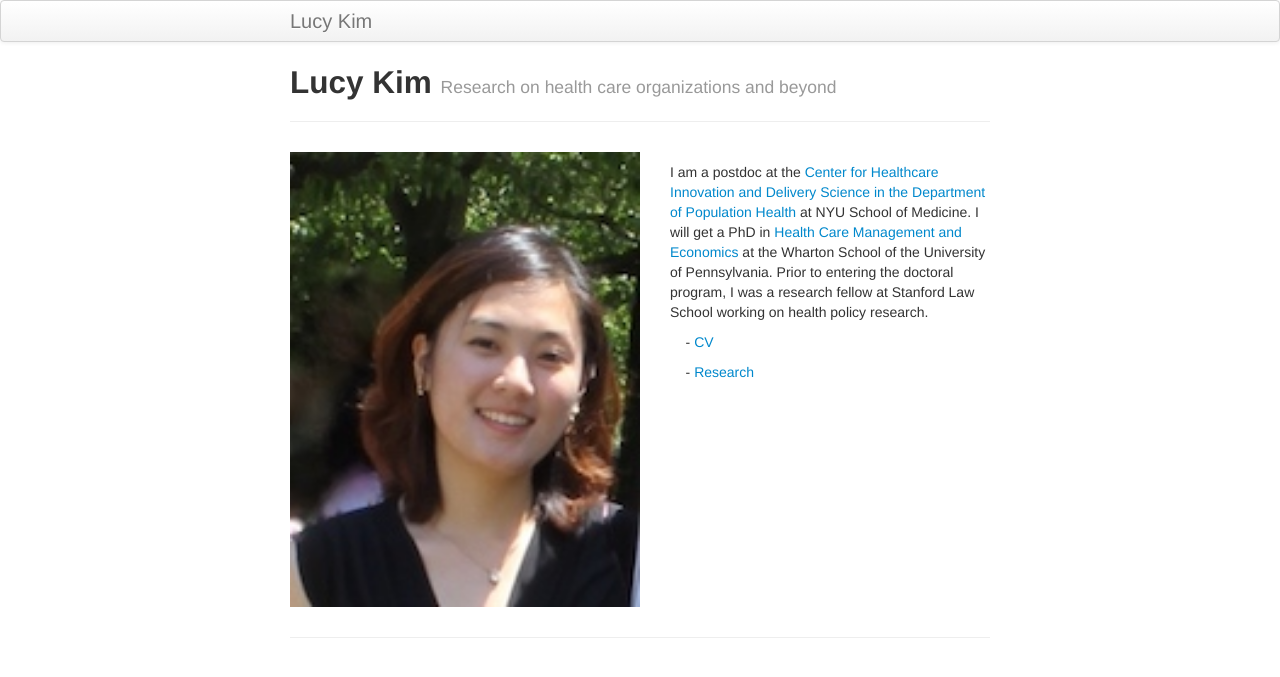
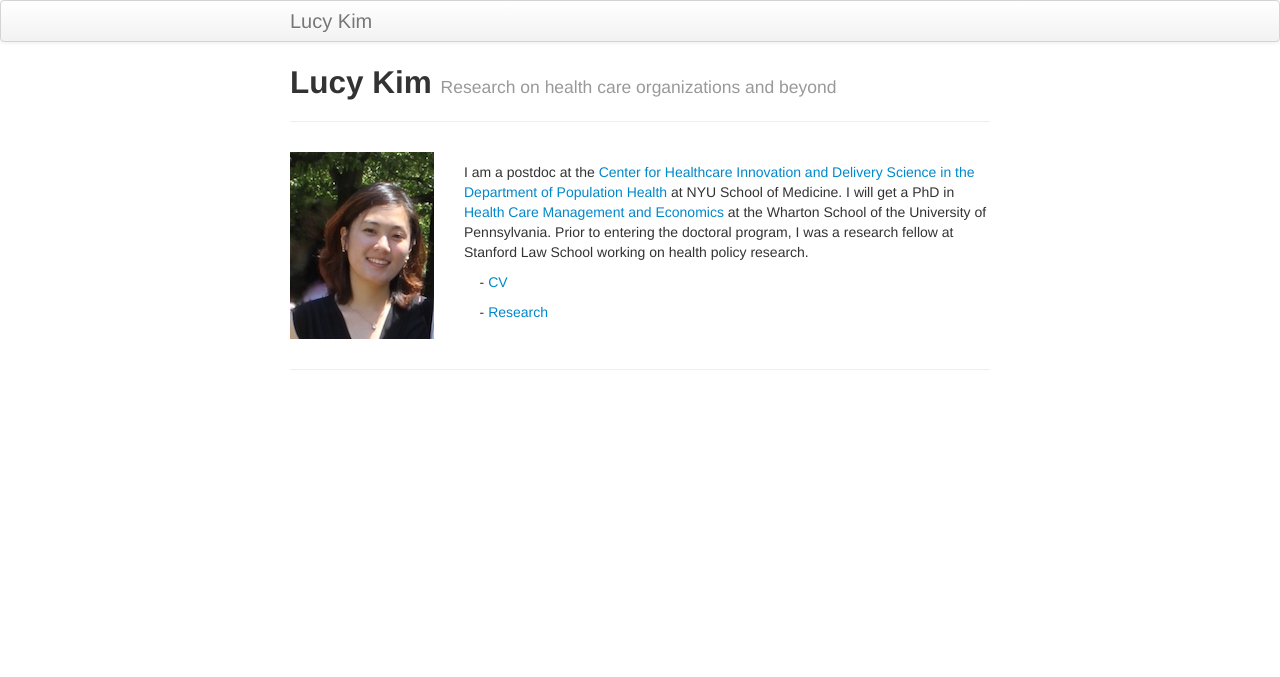
Before and after one commit to lucy-kim/lucy-kim.github.io, a Jekyll site: the page built from index.md, in a window 1280 px wide. Shown: the top 677 px of the page. Built offline with Jekyll 4.4.1, drawn with Linux system fonts in a browser that asks for light colours.

Commit message:
Update index.md

```diff
--- a/index.md
+++ b/index.md
@@ -5,7 +5,7 @@ tagline: Research on health care organizations and beyond
 description: Lucy Kim's research projects
 ---
 
-<img style="float: left; padding-right: 30px; width:50%; height:50%;" src="http://lucy-kim.github.io/profile_mar2016.jpg">
+<img style="float: left; padding-right: 30px;" src="http://lucy-kim.github.io/profile_mar2016.jpg">
 
 I am a postdoc at the [Center for Healthcare Innovation and Delivery Science in the Department of Population Health](https://med.nyu.edu/chids/home) at NYU School of Medicine. I will get a PhD in [Health Care Management and Economics](https://hcmg.wharton.upenn.edu/) at the Wharton School of the University of Pennsylvania. Prior to entering the doctoral program, I was a research fellow at Stanford Law School working on health policy research.
 
```
